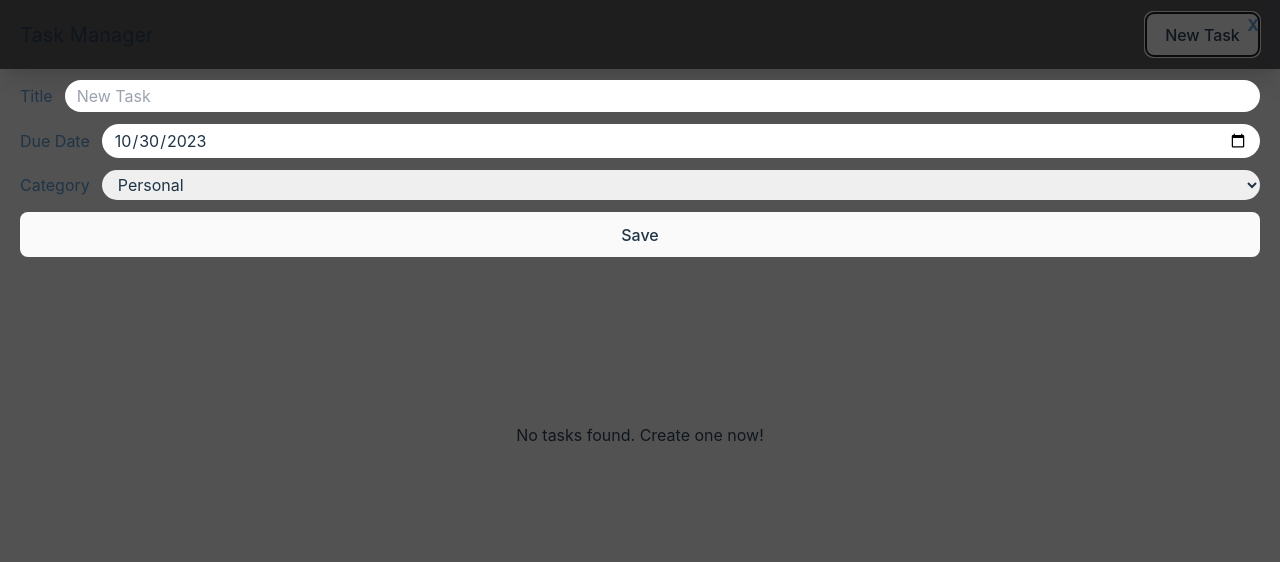
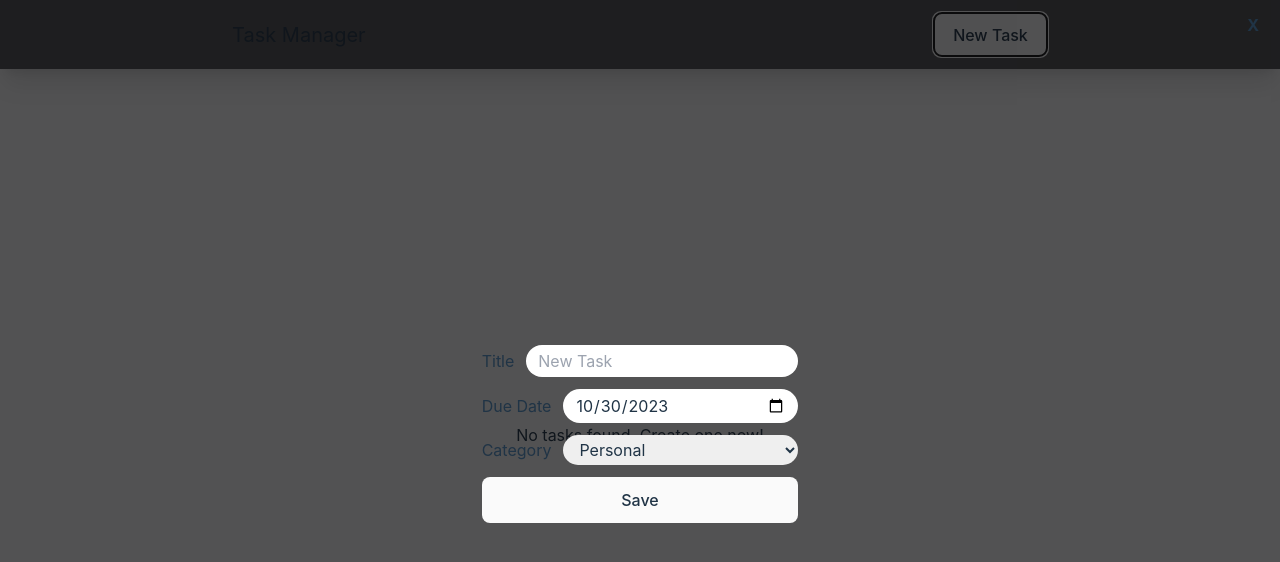
Before and after one commit to louvrecly/task-manager, a React (Vite) app: page / in a window 1280 px wide. Both pictures are taken after a click on the button "New Task". Shown: the top 562 px of the page. Built offline with nearby package versions, Linux system fonts and the light colour scheme.

Commit message:
adjust styling to be responsive to device viewport

```diff
--- a/src/components/NavBar.tsx
+++ b/src/components/NavBar.tsx
@@ -4,10 +4,12 @@ interface NavBarProps {
 
 const NavBar = ({ onButtonClick }: NavBarProps) => {
   return (
-    <nav className="u-sticky u-top-0 u-inset-x-0 u-py-3 u-px-5 u-bg-zinc-950/70 u-flex u-justify-between u-items-center u-flex-wrap u-gap-3 u-shadow-xl u-transition-shadow hover:u-shadow-2xl">
-      <h1 className="u-text-xl">Task Manager</h1>
+    <nav className="u-sticky u-top-0 u-inset-x-0 u-bg-zinc-950/70 u-shadow-xl u-transition-shadow hover:u-shadow-2xl">
+      <div className="u-mx-auto u-py-3 u-px-5 u-max-w-4xl u-flex u-justify-between u-items-center u-flex-wrap u-gap-3 sm:u-px-10">
+        <h1 className="u-text-xl">Task Manager</h1>
 
-      <button onClick={onButtonClick}>New Task</button>
+        <button onClick={onButtonClick}>New Task</button>
+      </div>
     </nav>
   );
 };
--- a/src/components/TaskForm/index.tsx
+++ b/src/components/TaskForm/index.tsx
@@ -47,7 +47,7 @@ const TaskForm = ({ maxId, onSubmitTask }: TaskFormProps) => {
   };
 
   return (
-    <div className="u-pt-20 u-pb-3 u-px-5 u-bg-zinc-950/70 u-flex-1">
+    <div className="u-pt-20 u-pb-3 u-px-5 u-bg-zinc-950/70 u-flex-1 u-flex u-justify-center u-items-center">
       <Formik
         initialValues={initialValues}
         validationSchema={taskFormValuesSchema}
--- a/src/components/TasksList/index.tsx
+++ b/src/components/TasksList/index.tsx
@@ -15,7 +15,7 @@ const TasksList = ({ tasks, onCloseButtonClick }: TasksListProps) => {
     );
 
   return (
-    <div className="u-p-3 u-flex-1 sm:u-px-5">
+    <div className="u-mx-auto u-p-3 u-w-full u-max-w-4xl u-flex-1 sm:u-px-10">
       {tasks.map((task) => (
         <TaskItem
           key={task.id}
```
